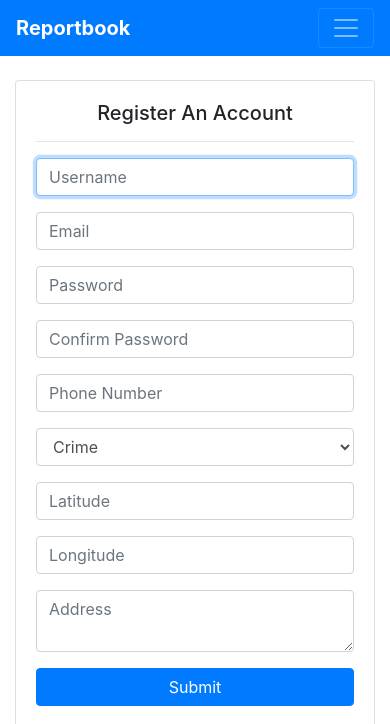
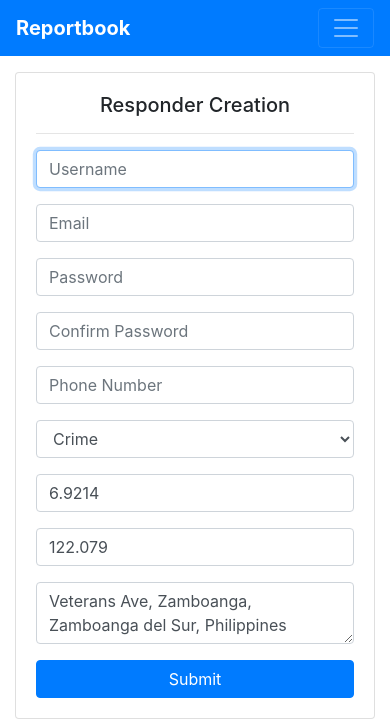
Before and after one commit to nthnyvllflrs/Firebook, a Django app: page /user/responder/signup/ in a window 390 px wide. Shown: the top 724 px of the page. Run offline with Django 3.2, Linux system fonts and the light colour scheme; the visitor is signed in with stand-in values (Sample User, id 1); some libraries are stand-ins or nearby versions.

Commit message:
Responder Stuffs

```diff
--- a/report/views.py
+++ b/report/views.py
@@ -106,7 +106,7 @@ def report_detail(request, pk):
   is_reporter = Reporter.objects.filter(user=request.user).exists()
   _object = get_object_or_404(Report, pk=pk)
 
-  if is_reporter:
+  if is_reporter or request.user.is_superuser:
     return render(request, 'report/report-detail-reporter.html', {'object': _object})
   else:
     return render(request, 'report/report-detail-responder.html', {'object': _object})
--- a/templates/snippets/navbar.html
+++ b/templates/snippets/navbar.html
@@ -10,6 +10,9 @@
         <!-- If User Is Authenticated -->
             {% if request.user.is_superuser %}
             <!-- If User Is Administrator -->
+                <li class="nav-item">
+                    <a class="nav-link active" href="{% url 'report:report-timeline' %}">Timeline</a>
+                </li>
                 <li class="nav-item">
                     <a class="nav-link active" href="/admin/">Administrator</a>
                 </li>
--- a/user/templates/user/responder-signup.html
+++ b/user/templates/user/responder-signup.html
@@ -1,13 +1,16 @@
 {% extends 'base.html' %}
 
 {% block content %}
+
+
 <div class="container-fluid">
-    <div class="row mt-4">
-        <!-- <div class="col-sm-4 offset-sm-4"> -->
-        <div class="col-sm-5">
+    <div class="row">
+        <div class="col-sm-4">
+            <div class="row mt-3">
+                <div class="container">
                     <div class="card text-center">
                         <div class="card-body">
-                    <h5 class="card-title">Register An Account</h5>
+                            <h5 class="card-title">Responder Creation</h5>
                             <hr />
                             <form method="post">
                                 {% csrf_token %}
@@ -22,9 +25,13 @@
                         </div>
                     </div>
                 </div>
-        <div class="col-sm-7">
-            <div class="container-fluid">
-                <div id="map" style="width: 100%; height: 635px;"></div>
+            </div>
+        </div>
+        <div class="col-sm-8">
+            <div class="row mt-3">
+                <div class="col-sm-12">
+                    <div class="" id="map" style="width:100%;height:650px;"></div>
+                </div>
             </div>
         </div>
     </div>
--- a/user/views.py
+++ b/user/views.py
@@ -59,7 +59,11 @@ def responder_signup(request):
 
       account_created = True
   else:
-    form = ResponderForm()
+    form = ResponderForm(initial={
+        'latitude': 6.9214,
+        'longitude': 122.0790,
+        'address': 'Veterans Ave, Zamboanga, Zamboanga del Sur, Philippines',
+      })
   return render(request, 'user/responder-signup.html', {'form': form, 'account_created': account_created})
 
 @login_required
```
Lines whose indentation alone changed are shown as unchanged.
